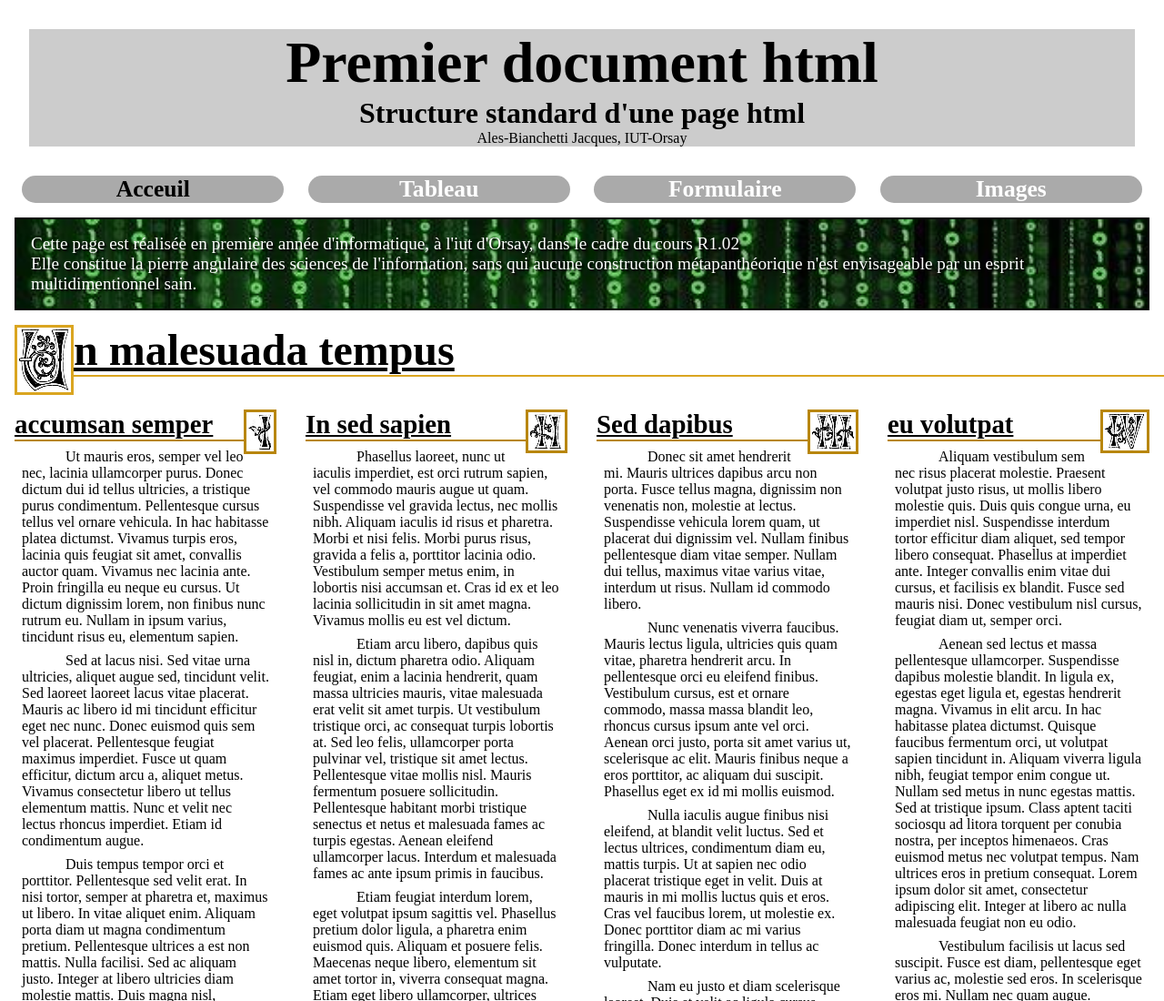
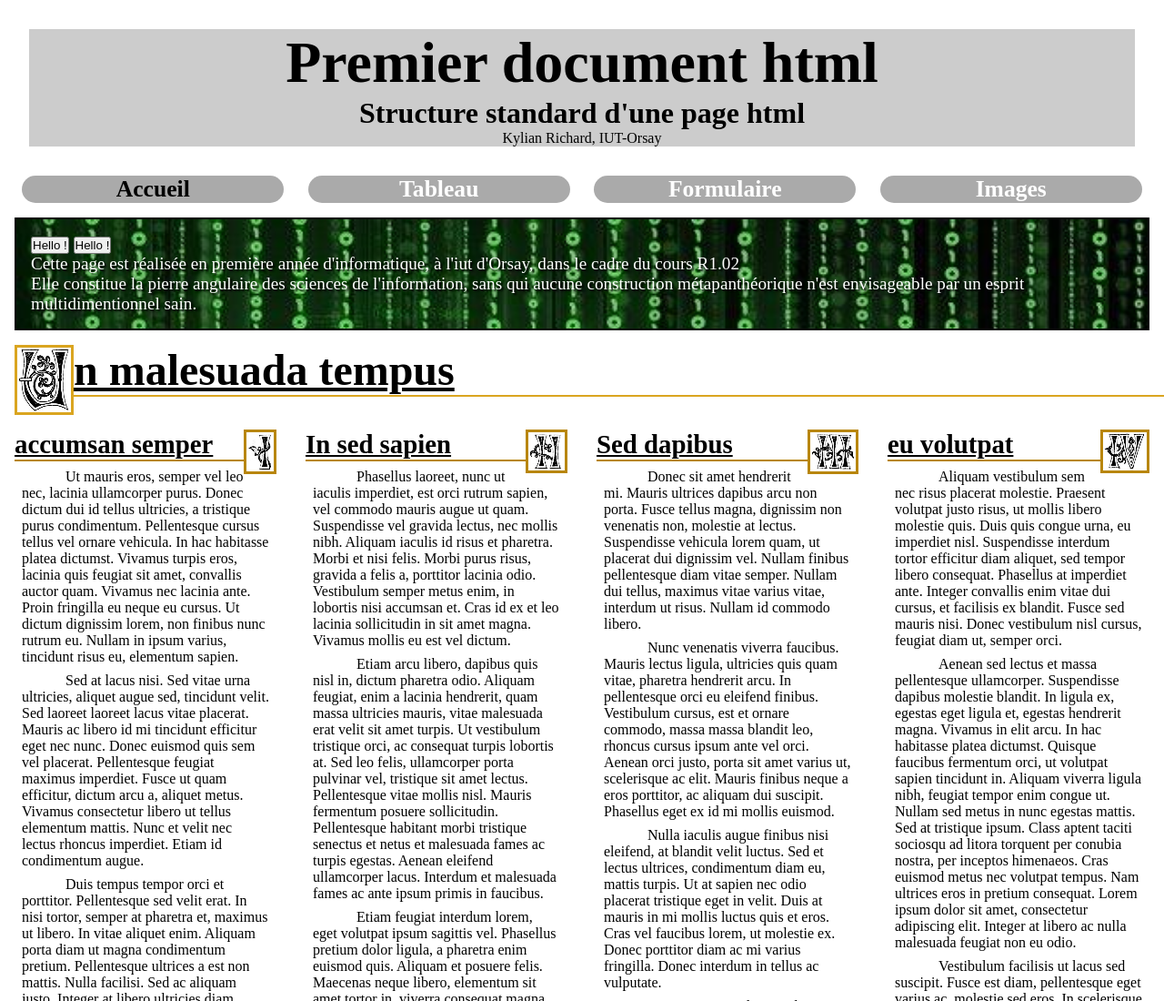
Before and after one commit to Kylian2/R410, a plain HTML site: page index.html in a window 1280 px wide. Shown: the top 1100 px of the page at 91% size. Drawn offline with Linux system fonts and the light colour scheme.

Commit message:
TP1: exercice 1

```diff
--- a/index.html
+++ b/index.html
@@ -7,21 +7,30 @@
 		<link rel="stylesheet" href="./styles/float_101.css" />
 		<link rel="stylesheet" href="./styles/flexbox_101_nav.css" />
 		<link rel="stylesheet" href="./styles/grid_101.css" />
+		<script src="script/index.js"></script>
 	</head>
 	<body>
 		<header>
 			<h1>Premier	document html</h1>
 			<h2>Structure standard d'une page html</h2>
-			<p>Ales-Bianchetti Jacques,  IUT-Orsay</p>
+			<p>Kylian Richard,  IUT-Orsay</p>
 		</header>
 		<nav>
-			<a class="ici" href="./index.html">Acceuil</a>
+			<a class="ici" href="./index.html">Accueil</a>
 			<a href="./tableau.html">Tableau</a>
 			<a href="./formulaire.html">Formulaire</a>
 			<a href="./images.html">Images</a>
 		</nav>
 
 		<aside>
+			<p>
+				<button onclick="rajoute_un_click()" id="hello-btn">
+					Hello !
+				</button>
+				<button onclick="rajoute_un_click_alt(this)">
+					Hello !
+				</button>
+			</p>
 			<p>
 				Cette page est réalisée	en première année d'informatique,
 				à l'iut d'Orsay, dans le cadre du cours R1.02
--- /dev/null
+++ b/script/index.js
@@ -0,0 +1,18 @@
+const rajoute_un_click = () => {
+    const btn = document.getElementById("hello-btn");
+    if(btn.innerText === "Hello !"){
+        alert("welcome !");
+        btn.innerText = "Re Hello";
+    }else{
+        alert("on s'est déjà vu non ?");
+    }
+}
+
+const rajoute_un_click_alt = (that) => {
+    if(that.innerText === "Hello !"){
+        alert("welcome !");
+        that.innerText = "Re Hello";
+    }else{
+        alert("on s'est déjà vu non ?");
+    }
+}
```
Also changed, not shown: formulaire.html (+2 -2 lines), images.html (+2 -2 lines), tableau.html (+2 -2 lines).
